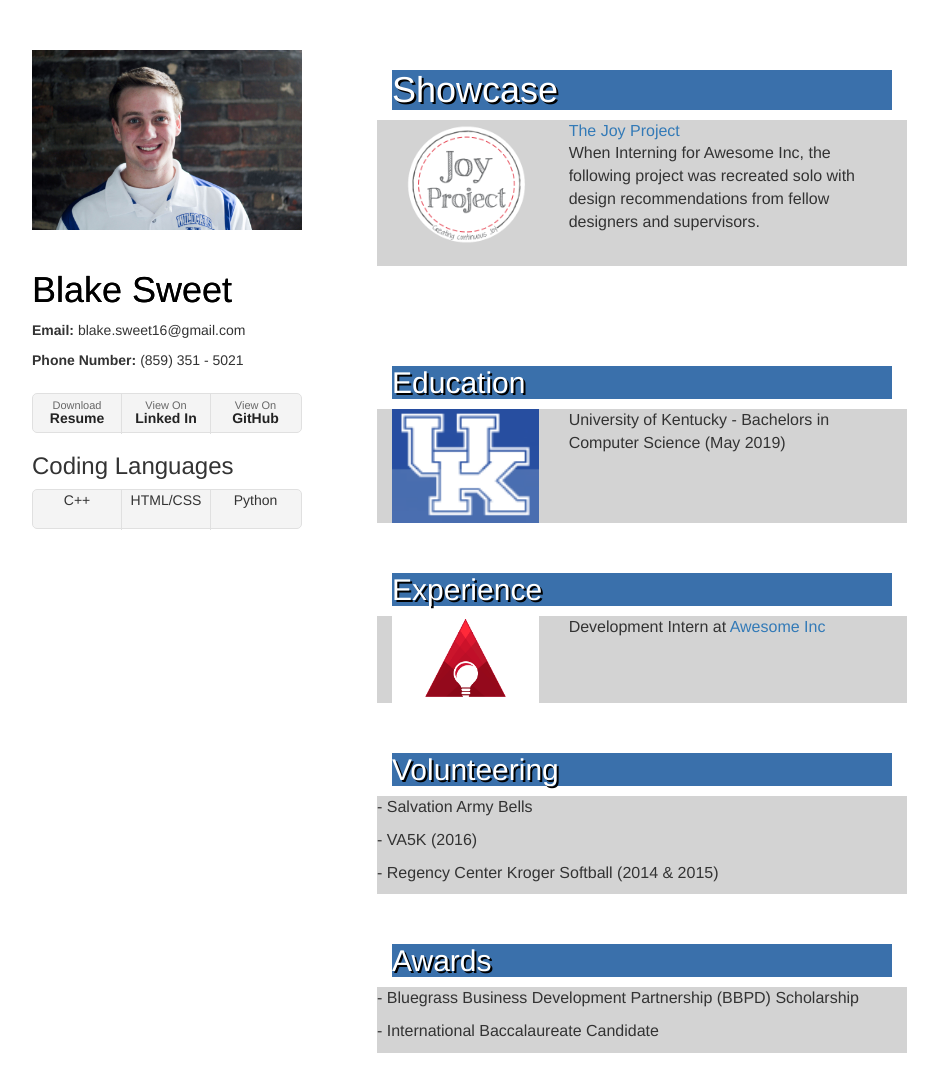
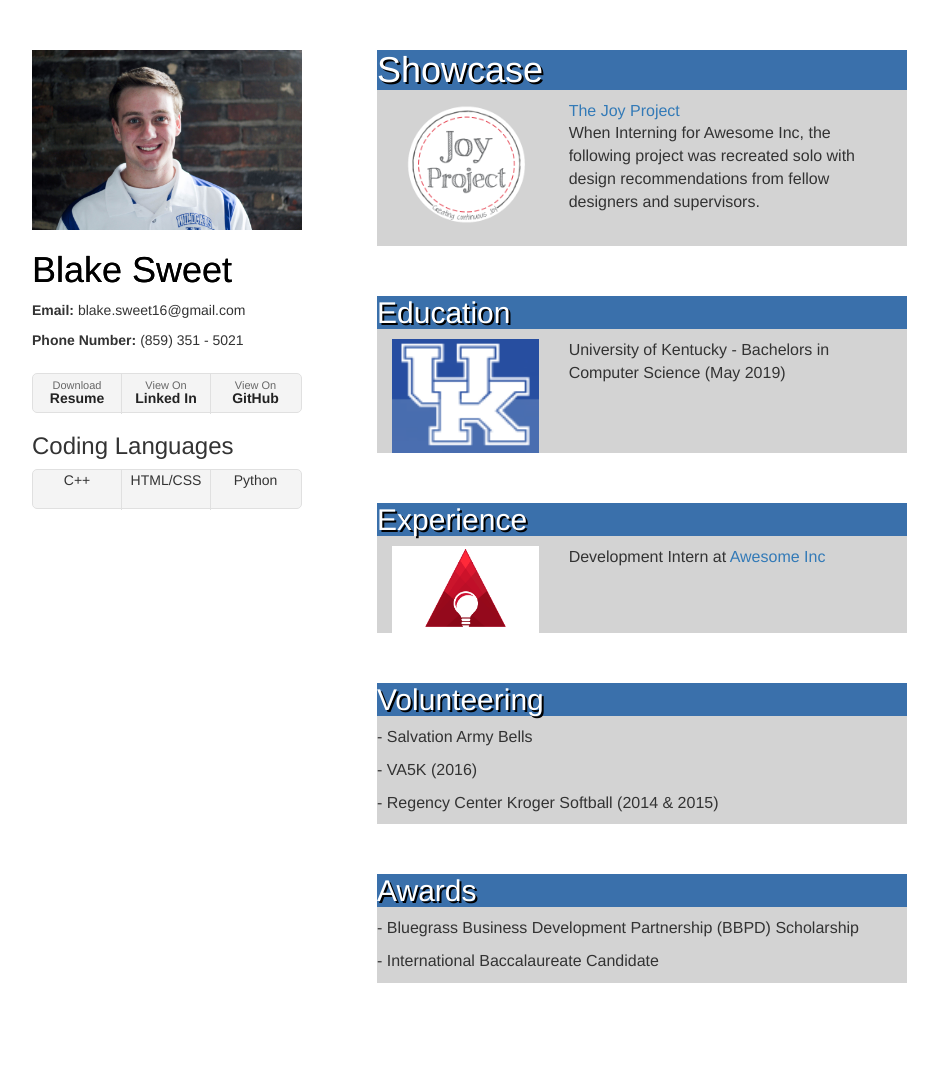
Before and after one commit to BSweet16/BSweet16.github.io, a Jekyll site: the page built from index.html, in a window 1280 px wide and 1103 px high. Shown: the top 1092 px of the window, without its empty margins (178-1116 px from the left). Built offline with Jekyll 4.4.1, drawn with Linux system fonts in a browser that asks for light colours; nearby versions of some CDN libraries; library files that are not in the unit come from our copies.

Commit message:
Header and content all one object visually

```diff
--- a/assets/css/custom.scss
+++ b/assets/css/custom.scss
@@ -23,7 +23,7 @@ $mobile-width: $tablet-width - 1;
 //ID Tags
 
 #ShowCase{
-	background-color: lightgreym;
+	background-color: lightgrey;
 }
 
 
@@ -31,6 +31,7 @@ $mobile-width: $tablet-width - 1;
 
 .row{
 	font-size: 16px;
+	margin-bottom: 10%;
 	background-color: lightgrey;
 
 	.col-lg-4{
@@ -48,6 +49,7 @@ h1, h2{
 	background-color: #3A70AB;
 	color: white;
 	text-shadow: 2px 2px black;
+	margin-top: 0px;
 }
 
 ul{
--- a/index.html
+++ b/index.html
@@ -3,8 +3,8 @@ layout: default
 ---
 
 <!-- Showcase -->
+<div id="ShowCase" class="row">
 <h1>Showcase</h1>
-<div id="ShowCase" class="row">
 
 	<!-- Joy Project -->
 	<div class="col-lg-4">
@@ -19,9 +19,9 @@ layout: default
 <!-- /Showcase -->
 
 
+	<div class="row">
+	<h2>Education</h2>
 
-<h2 style="margin-top: 20%">Education</h2>
-	<div class="row">
 		<div class="col-lg-4">
 			<a href="#" target="_blank"><img src="assets/images/Logos/UKLogo.png" alt="UK Logo"></a>
 		</div>
@@ -30,8 +30,10 @@ layout: default
 		</div>
 	</div>
 
-<h2>Experience</h2>
+
 	<div class="row">
+	<h2>Experience</h2>
+
 		<div class="col-lg-4">
 			<a href="https://awesomeinc.org/" target="_blank"><img src="assets/images/Logos/AIncLogo.png" alt="AInc Logo"></a>
 		</div>
@@ -40,15 +42,17 @@ layout: default
 		</div>
 	</div>
 
-<h2>Volunteering</h2>
+
 	<div class="row">
+	<h2>Volunteering</h2>
+
 		<p>- Salvation Army Bells</p>
 	 	<p>- VA5K (2016)</p>
 	 	<p>- Regency Center Kroger Softball (2014 & 2015)</p>
  	</div>
 
-<h2>Awards</h2>
 	<div class="row">
+	<h2>Awards</h2>
 		<p>- Bluegrass Business Development Partnership (BBPD) Scholarship</p>
 		<p>- International Baccalaureate Candidate</p>
 	</div>
```
